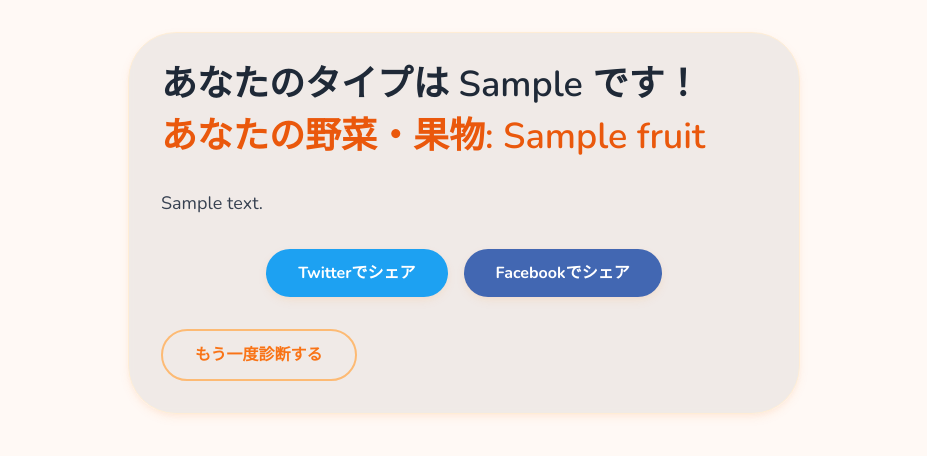
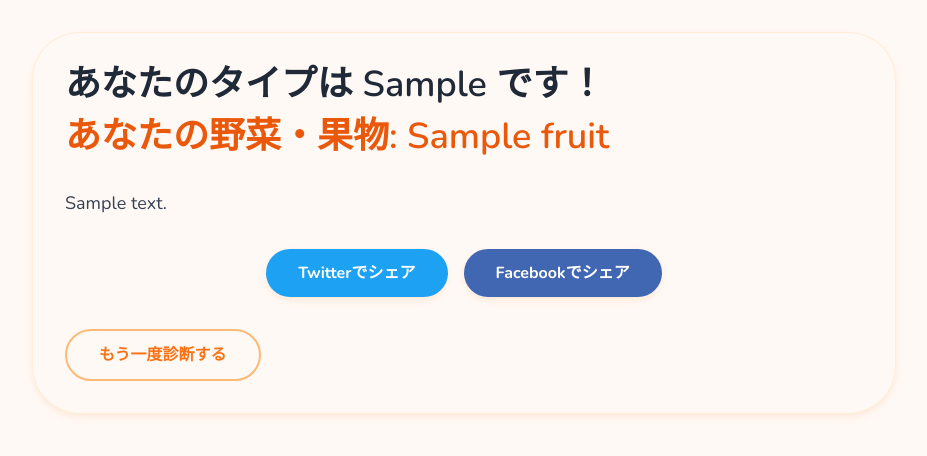
Before and after one commit to coenoma/veggie-fruit-mbti, a Flask app: template templates/result.html in a window 1280 px wide. Shown: the top 456 px of the page, without its empty margins (176-1103 px from the left). Run offline with Flask 3, Linux system fonts and the light colour scheme; the template is opened without the code that fills it: most values are stand-ins (such as "Sample title", 1, 10 or a date in 2020).

Commit message:
Agent query: 1. 結果ページの背景色とエラー処理が正しく適用されているか確認してください。2. personality参照エラーが解消されているか確認してください。3. シェアボタンのデザインとリンクが正しく機能しているか確認してください。

```diff
--- a/static/css/output.css
+++ b/static/css/output.css
@@ -836,52 +836,18 @@ video {
 .result-card {
   border-radius: 3rem;
   border-width: 1px;
-  --tw-border-opacity: 1;
-  border-color: rgb(255 237 213 / var(--tw-border-opacity, 1));
+  --tw-bg-opacity: 1;
   background-color: rgb(255 255 255 / var(--tw-bg-opacity, 1));
   padding: 2rem;
   --tw-shadow: 0 4px 12px -2px rgba(249, 115, 22, 0.1), 0 2px 6px -1px rgba(249, 115, 22, 0.06);
   --tw-shadow-colored: 0 4px 12px -2px var(--tw-shadow-color), 0 2px 6px -1px var(--tw-shadow-color);
   box-shadow: var(--tw-ring-offset-shadow, 0 0 #0000), var(--tw-ring-shadow, 0 0 #0000), var(--tw-shadow);
-  --tw-bg-opacity: 0.95;
+  --tw-border-opacity: 1;
+  border-color: rgb(255 237 213 / var(--tw-border-opacity, 1));
+  background-color: rgb(255 255 255 / 0.95);
   --tw-backdrop-blur: blur(4px);
   -webkit-backdrop-filter: var(--tw-backdrop-blur) var(--tw-backdrop-brightness) var(--tw-backdrop-contrast) var(--tw-backdrop-grayscale) var(--tw-backdrop-hue-rotate) var(--tw-backdrop-invert) var(--tw-backdrop-opacity) var(--tw-backdrop-saturate) var(--tw-backdrop-sepia);
   backdrop-filter: var(--tw-backdrop-blur) var(--tw-backdrop-brightness) var(--tw-backdrop-contrast) var(--tw-backdrop-grayscale) var(--tw-backdrop-hue-rotate) var(--tw-backdrop-invert) var(--tw-backdrop-opacity) var(--tw-backdrop-saturate) var(--tw-backdrop-sepia);
-}
-
-@keyframes slideIn {
-  from {
-    opacity: 0;
-    transform: translateX(-20px);
-  }
-
-  to {
-    opacity: 1;
-    transform: translateX(0);
-  }
-}
-
-.result-card {
-  animation: slideIn 0.3s ease-out;
-  margin-left: auto;
-  margin-right: auto;
-  max-width: 42rem;
-}
-
-@keyframes slideIn {
-  from {
-    opacity: 0;
-    transform: translateX(-20px);
-  }
-
-  to {
-    opacity: 1;
-    transform: translateX(0);
-  }
-}
-
-.result-card {
-  animation: slideIn 0.3s ease-out;
 }
 
 .static {
--- a/static/css/style.css
+++ b/static/css/style.css
@@ -30,7 +30,7 @@
     @apply card-base bg-white;
   }
   .card-result {
-    @apply card-base bg-opacity-95 backdrop-blur-sm;
+    @apply card-base bg-white/95 backdrop-blur-sm border-primary-100;
   }
 
   /* Button system */
@@ -76,7 +76,7 @@
   }
 
   .result-card {
-    @apply card-result mx-auto max-w-2xl animate-slide-in;
+    @apply card-base bg-white/95 backdrop-blur-sm border-primary-100;
   }
 }
 
--- a/templates/result.html
+++ b/templates/result.html
@@ -9,7 +9,7 @@
 </head>
 <body class="bg-background-light font-sans">
     <div class="container-base">
-        <div class="result-card" style="background-color: {{ personality.color }}20">
+        <div class="result-card bg-background-light">
             <h1 class="heading-2">あなたのタイプは {{ mbti_type }} です！</h1>
             <h2 class="heading-2 text-primary-600">あなたの野菜・果物: {{ personality.fruit }}</h2>
             <div class="fruit-image mx-auto mb-8 animate-pulse-soft">
```
Also changed, not shown: app.py (+6 -1 lines).
